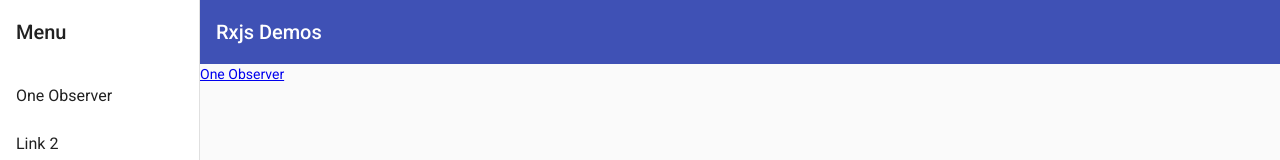
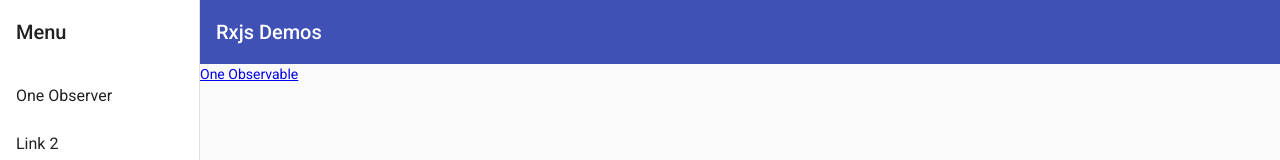
Before and after one commit to ignatandrei/rxDemo, an Angular app in the folder src/RxJSDemo/RxjsAng/: page /dashboard in a window 1280 px wide. Shown: the top 160 px of the page. Built offline with nearby package versions, Linux system fonts and the light colour scheme.

Commit message:
feat: correct

```diff
--- a/src/RxJSDemo/RxjsAng/src/app/dashboard/dashboard.component.html
+++ b/src/RxJSDemo/RxjsAng/src/app/dashboard/dashboard.component.html
@@ -1 +1 @@
-<a routerLink="/dashboard/oneobserver">One Observer</a>
+<a routerLink="/dashboard/oneobserver">One Observable</a>
```
